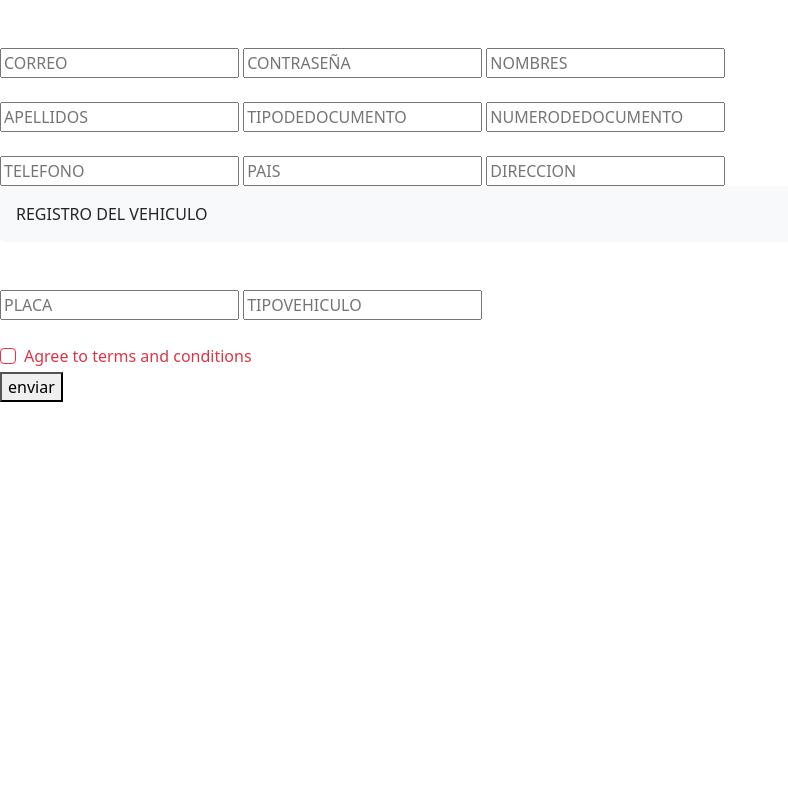
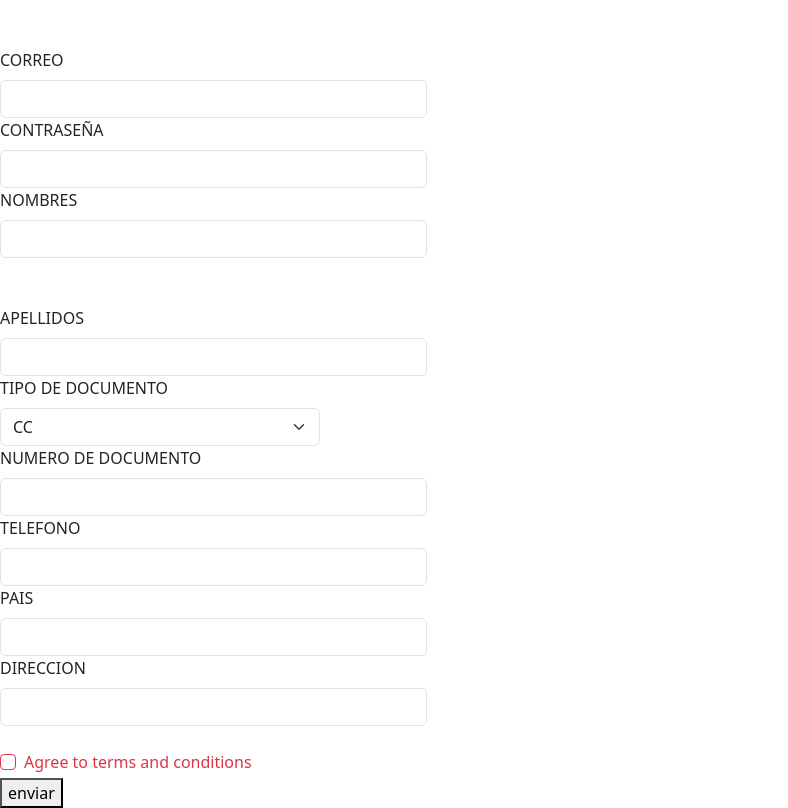
Before and after one commit to Francisco2000javier/---1PARQUEADERO, a Flask app: page /regi in a window 1280 px wide. Shown: the part 56-864 px from the top of the page, without its empty margins (0-788 px from the left). Before the commit the page ends 458 px from the top, so only its background shows below. Run offline with Flask 3, Linux system fonts and the light colour scheme; some libraries are stand-ins or nearby versions.

Commit message:
Add files via upload

```diff
--- a/app/app.py
+++ b/app/app.py
@@ -9,8 +9,6 @@ from controller import *
 
 
 
-
-
 if __name__=="__main__":
 
     app.secret_key = "pin"
--- a/app/controller.py
+++ b/app/controller.py
@@ -18,13 +18,13 @@ def add_login():
     CONTRASEÑA= request.form ["CONTRASEÑA"]
     print(CORREO, CONTRASEÑA)
     cursor = mysql.connection.cursor()
-    cursor.execute("SELECT* FROM a WHERE CORREO  = %s  AND CONTRASEÑA = %s", (CORREO,CONTRASEÑA))
+    cursor.execute("SELECT* FROM usuarios WHERE CORREO  = %s  AND CONTRASEÑA = %s", (CORREO,CONTRASEÑA))
     account = cursor.fetchone( )
     if account:
         session["logueado"]= True
-        #session["id_rol"]
-         # if session["id_rol"]==1:
-          #  return render_template("INICIO.html")
+         #session["id_rol"]
+          #if session["id_rol"]==1:
+        return render_template("INICIO.html")
          #elif session["id_rol"]==2:
          #return "admin"
 
@@ -48,14 +48,13 @@ def add_registro():
     CORREO= request.form["CORREO"]
     NUMERODEDOCUMENTO=request.form["NUMERODEDOCUMENTO"]
     TIPODEDOCUMENTO= request.form["TIPODEDOCUMENTO"]
-    PLACA = request.form ["PLACA"]
-    TIPOVEHICULO= request.form ["TIPOVEHICULO"]
+
+
     NOMBRES=request.form["NOMBRES"]
     APELLIDOS = request.form["APELLIDOS"]
     cursor = mysql.connection.cursor()
-    cursor.execute("INSERT INTO a (NOMBRES,APELLIDOS,TELEFONO,PLACA,CORREO,CONTRASEÑA,PAIS,DIRECCION,TIPOVEHICULO,TIPODEDOCUMENTO,NUMERODEDOCUMENTO,id_rol) VALUES (%s,%s,%s,%s,%s,%s,%s,%s,%s,%s,%s,2)",[NOMBRES,APELLIDOS,TELEFONO,PLACA,CORREO,CONTRASEÑA,PAIS,DIRECCION,TIPOVEHICULO,TIPODEDOCUMENTO, NUMERODEDOCUMENTO])
+    cursor.execute("INSERT INTO usuarios (NOMBRES,APELLIDOS,TELEFONO,CORREO,CONTRASEÑA,PAIS,DIRECCION,TIPODEDOCUMENTO,NUMERODEDOCUMENTO,id_rol) VALUES (%s,%s,%s,%s,%s,%s,%s,%s,%s,2)",[NOMBRES,APELLIDOS,TELEFONO,CORREO,CONTRASEÑA,PAIS,DIRECCION,TIPODEDOCUMENTO, NUMERODEDOCUMENTO])
     mysql.connection.commit()
-    #flash("contact added successfully")
     return render_template("index.html", mensaje2=" registro exitoso")
 
      #fin registro
@@ -83,11 +82,38 @@ def CONTRASEÑA():
   return render_template("CONTRASEÑA.html")
 
 
-
-
 @app.route("/SERVICIOS")
 def SERVICIOS():
   return render_template("SERVICIOS.html")
+
+
+
+
+@app.route("/ingreso")
+def ingrreso():
+  return render_template("ingreso.html")
+
+@app.route("/add_in", methods=["POST"])
+def add_in():
+  if request.method == "POST":
+     PLACA =request.form["PLACA"]
+     #MODEL=request.form["MODELO"]
+     TIPO= request.form["TIPO"]
+     HOR= request.form["HORA"]
+     #descripsion = request.form["descripsion"]
+     print(PLACA)
+     cursor = mysql.connection.cursor()
+     cursor.execute(" INSERT INTO rvehiculo (PLACA,TIPOVEHICULO,HORALLEGADA) VALUES (%s,%s,%s)",[PLACA,TIPO,HOR]  )
+     mysql.connection.commit()
+     return render_template("INICIO.html")
+
+
+
+
+@app.route("/SALIDA")
+def SALID():
+  return render_template("SALIDA.html")
+
 
 @app.route("/TARIFA")
 def TARIFA():
--- a/app/templates/CONTACTO.html
+++ b/app/templates/CONTACTO.html
@@ -6,7 +6,6 @@
     <title>contacto</title>
 
     <link href="https://cdn.jsdelivr.net/npm/bootstrap@5.3.3/dist/css/bootstrap.min.css" rel="stylesheet" integrity="sha384-QWTKZyjpPEjISv5WaRU9OFeRpok6YctnYmDr5pNlyT2bRjXh0JMhjY6hW+ALEwIH" crossorigin="anonymous">
-    <link rel="stylesheet" href="{{ url_for ('static' , filename= 'css/estilos.css')}}">
 
 </head>
 <body>
--- a/app/templates/SERVICIOS.html
+++ b/app/templates/SERVICIOS.html
@@ -5,8 +5,7 @@
 
     <title>servicio</title>
     <link href="https://cdn.jsdelivr.net/npm/bootstrap@5.3.3/dist/css/bootstrap.min.css" rel="stylesheet" integrity="sha384-QWTKZyjpPEjISv5WaRU9OFeRpok6YctnYmDr5pNlyT2bRjXh0JMhjY6hW+ALEwIH" crossorigin="anonymous">
-    <link rel="stylesheet" href="style.CSS">
-    <link rel="stylesheet" href="{{ url_for ('static' , filename= 'css/estilos.css')}}">
+
 
 </head>
 <body>
--- a/app/templates/regi.html
+++ b/app/templates/regi.html
@@ -34,29 +34,97 @@
 <form  action="/add_registro"method="POST">
 
 
+  <div class="col-md-4">
+    <label for="validationCustom02" class="form-label">CORREO</label>
+    <input type="text" class="form-control" name="CORREO" value="" required>
+    <div class="valid-feedback">
+      Looks good!
+    </div>
+  </div>
+
+  <div class="col-md-4">
+    <label for="validationCustom02" class="form-label">CONTRASEÑA</label>
+    <input type="text" class="form-control" name="CONTRASEÑA" value="" required>
+    <div class="valid-feedback">
+      Looks good!
+    </div>
+  </div>
 
 
 
 
-<input type="text"name ="CORREO" placeholder="CORREO">
 
-<input type="text"name ="CONTRASEÑA" placeholder="CONTRASEÑA">
-<input type="text"name ="NOMBRES" placeholder="NOMBRES">
+<div class="col-md-4">
+  <label for="validationCustom01" class="form-label">NOMBRES</label>
+  <input type="text" class="form-control" name="NOMBRES" value="" required>
+  <div class="valid-feedback">
+    Looks good!
+  </div>
+</div>
 <br>
 <br>
-<input type="text"name ="APELLIDOS" placeholder="APELLIDOS">
+<div class="col-md-4">
+  <label for="validationCustom02" class="form-label">APELLIDOS</label>
+  <input type="text" class="form-control" name="APELLIDOS" value="" required>
+  <div class="valid-feedback">
+    Looks good!
+  </div>
+</div>
 
-<input type="text" name="TIPODEDOCUMENTO" placeholder="TIPODEDOCUMENTO">
-<input type="text"name ="NUMERODEDOCUMENTO" placeholder="NUMERODEDOCUMENTO">
-<br>
-<br>
-<input type="text"name ="TELEFONO" placeholder="TELEFONO">
 
-<input type="text"name ="PAIS" placeholder="PAIS">
-<input type="text"name ="DIRECCION" placeholder="DIRECCION">
-<div class="shadow-none p-3 mb-5 bg-body-tertiary rounded">REGISTRO DEL VEHICULO</div>
-<input type="text"name ="PLACA" placeholder="PLACA">
-<input type="text"name ="TIPOVEHICULO" placeholder="TIPOVEHICULO">
+<div class="col-md-3">
+  <label for="validationCustom04" class="form-label" name="TIPODEDOCUMENTO">TIPO DE DOCUMENTO</label>
+  <select class="form-select"name="TIPODEDOCUMENTO" required>
+    <option selected disabled value="">CC</option>
+    <option>CEDULA CIUDANIA </option>
+    <option>TARJETA DE IDENTIDAD</option>
+  </select>
+  <div class="invalid-feedback">
+    Please select a valid state.
+  </div>
+</div>
+
+<div class="col-md-4">
+  <label for="validationCustom02" class="form-label">NUMERO DE DOCUMENTO</label>
+  <input type="text" class="form-control" name ="NUMERODEDOCUMENTO" value="" required>
+  <div class="valid-feedback">
+    Looks good!
+  </div>
+</div>
+
+
+
+
+<div class="col-md-4">
+  <label for="validationCustom02" class="form-label">TELEFONO</label>
+  <input type="text" class="form-control" name ="TELEFONO" value="" required>
+  <div class="valid-feedback">
+    Looks good!
+  </div>
+</div>
+
+
+<div class="col-md-4">
+  <label for="validationCustom02" class="form-label">PAIS</label>
+  <input type="text" class="form-control" name ="PAIS" value="" required>
+  <div class="valid-feedback">
+    Looks good!
+  </div>
+</div>
+
+
+<div class="col-md-4">
+  <label for="validationCustom02" class="form-label">DIRECCION</label>
+  <input type="text" class="form-control" name ="DIRECCION" value="" required>
+  <div class="valid-feedback">
+    Looks good!
+  </div>
+</div>
+
+
+
+
+
 
 
 
--- a/app/templates/registro.html
+++ b/app/templates/registro.html
@@ -35,6 +35,8 @@
             Looks good!
           </div>
         </div>
+
+
         <div class="col-md-4">
           <label for="validationCustom02" class="form-label">APELLIDOS</label>
           <input type="text" class="form-control" id="validationCustom02" value="" required>
@@ -42,6 +44,8 @@
             Looks good!
           </div>
         </div>
+
+
         <div class="col-md-3">
             <label for="validationCustom04" class="form-label">TIPO DE DOCUMENTO</label>
             <select class="form-select" id="validationCustom04" required>
```
Also changed, not shown: app/templates/INICIO.html (+28 -15 lines), app/templates/SALIDA.html (added, +84 -0 lines), app/templates/index.html (+9 -7 lines), app/templates/ingreso.html (added, +96 -0 lines).
